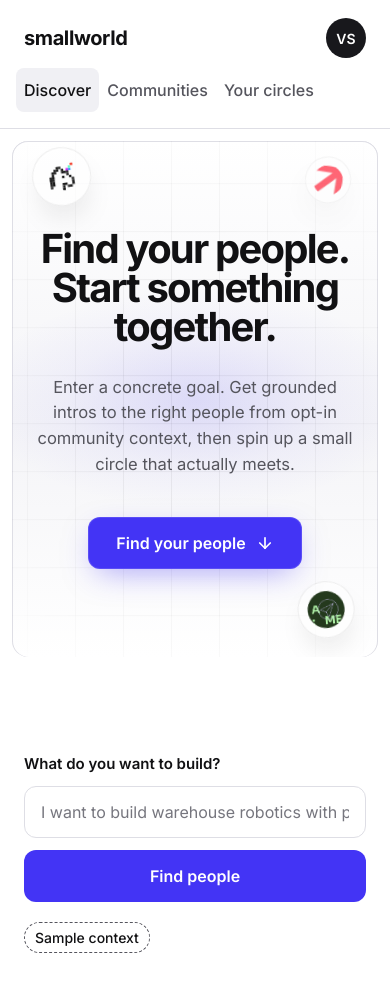
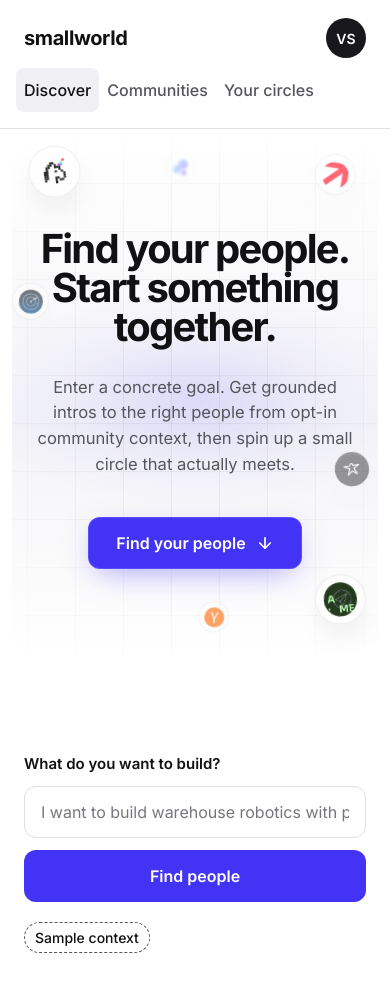
Before and after one commit to vikkash27/smallworld, a Next.js app: page / in a window 390 px wide. Shown: the top 992 px of the page. Built offline with nearby package versions, Linux system fonts and the light colour scheme.

Commit message:
fix(landing): all logo tiles visible at every width, hero blends on all sides

```diff
--- a/src/app/globals.css
+++ b/src/app/globals.css
@@ -205,13 +205,9 @@
     margin: 16px auto 0;
     min-height: max(560px, min(820px, calc(100svh - 112px)));
     border-radius: 20px;
-    /* Ends on the page background so the bottom edge dissolves into the page. */
+    /* Ends on the page background top and bottom; no border, so the panel
+       blends into the page on all sides. */
     background: linear-gradient(180deg, #ffffff 0%, #f4f4f7 55%, #ffffff 100%);
-    /* Ring on three sides only; no line where the hero meets the page. */
-    box-shadow:
-      inset 1px 0 0 #dedee5,
-      inset -1px 0 0 #dedee5,
-      inset 0 1px 0 #dedee5;
     color: #111113;
     display: grid;
     place-items: center;
@@ -393,13 +389,11 @@
   }
 
   @media (max-width: 899px) {
-    .sw-hero-tile:not([data-core]) {
-      display: none;
-    }
-
+    /* All tiles stay visible; they shrink and fade so text wins on narrow screens. */
     .sw-hero-tile {
-      width: calc(var(--size) * 0.7);
-      height: calc(var(--size) * 0.7);
+      width: calc(var(--size) * 0.62);
+      height: calc(var(--size) * 0.62);
+      opacity: 0.65;
     }
   }
 
@@ -415,24 +409,44 @@
       background-size: 48px 48px;
     }
 
-    /* Push the remaining tiles to the edges, away from the text. */
+    /* Pin every tile to an edge, away from the headline. */
     .sw-hero-tile {
-      opacity: 0.4;
+      opacity: 0.45;
     }
 
     .sw-hero-tile:nth-child(1) {
-      left: 14%;
-      top: 9%;
+      left: 12%;
+      top: 8%;
+    }
+
+    .sw-hero-tile:nth-child(2) {
+      left: 5%;
+      top: 32%;
+    }
+
+    .sw-hero-tile:nth-child(3) {
+      left: 46%;
+      top: 5%;
     }
 
     .sw-hero-tile:nth-child(4) {
-      left: 86%;
-      top: 9%;
+      left: 88%;
+      top: 8%;
     }
 
     .sw-hero-tile:nth-child(5) {
-      left: 86%;
-      top: 92%;
+      left: 90%;
+      top: 90%;
+    }
+
+    .sw-hero-tile:nth-child(6) {
+      left: 93%;
+      top: 64%;
+    }
+
+    .sw-hero-tile:nth-child(7) {
+      left: 55%;
+      top: 94%;
     }
   }
 
--- a/src/components/hero/FloatingTiles.tsx
+++ b/src/components/hero/FloatingTiles.tsx
@@ -13,17 +13,15 @@ type Tile = {
   /** 0 = far (small, blurred, faint), 2 = near (sharp). */
   depth: 0 | 1 | 2;
   delay: number;
-  /** Shown on small viewports; the rest are hidden there. */
-  core?: boolean;
 };
 
-// Order matters: the small-viewport CSS pins tiles 1, 4 and 5 to the corners.
+// Order matters: the small-viewport CSS pins each tile to an edge by nth-child.
 const TILES: Tile[] = [
-  { alt: "Unicorn Mafia", src: "/communities/unicorn-mafia.svg", x: 12, y: 18, size: 84, rotate: -8, depth: 2, delay: 0, core: true },
+  { alt: "Unicorn Mafia", src: "/communities/unicorn-mafia.svg", x: 12, y: 18, size: 84, rotate: -8, depth: 2, delay: 0 },
   { alt: "Hackradar", src: "/communities/hackradar.png", x: 6, y: 58, size: 60, rotate: 6, depth: 1, delay: 1.4 },
   { alt: "Hack Nation", src: "/communities/hack-nation.png", x: 33, y: 9, size: 48, rotate: 10, depth: 0, delay: 3.2 },
-  { alt: "Kickstart Global", src: "/communities/kickstart-global.png", x: 84, y: 14, size: 66, rotate: 9, depth: 1, delay: 0.8, core: true },
-  { alt: "accelerateME", src: "/communities/accelerateme.png", x: 82, y: 74, size: 82, rotate: -6, depth: 2, delay: 1.1, core: true },
+  { alt: "Kickstart Global", src: "/communities/kickstart-global.png", x: 84, y: 14, size: 66, rotate: 9, depth: 1, delay: 0.8 },
+  { alt: "accelerateME", src: "/communities/accelerateme.png", x: 82, y: 74, size: 82, rotate: -6, depth: 2, delay: 1.1 },
   { alt: "basedcollective", src: "/communities/basedcollective.png", dark: true, x: 93, y: 56, size: 54, rotate: -10, depth: 1, delay: 2.1 },
   { alt: "Y Combinator", src: "/communities/ycombinator.png", x: 62, y: 90, size: 50, rotate: 5, depth: 1, delay: 0.4 },
 ];
@@ -37,7 +35,6 @@ export function FloatingTiles() {
           className="sw-hero-tile"
           data-kind={t.dark ? "dark" : "light"}
           data-depth={t.depth}
-          data-core={t.core ? "" : undefined}
           style={
             {
               "--x": `${t.x}%`,
```
